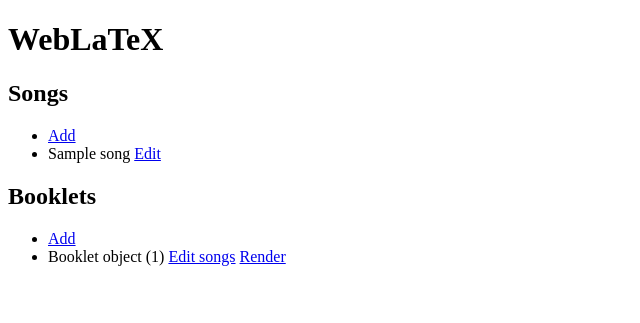
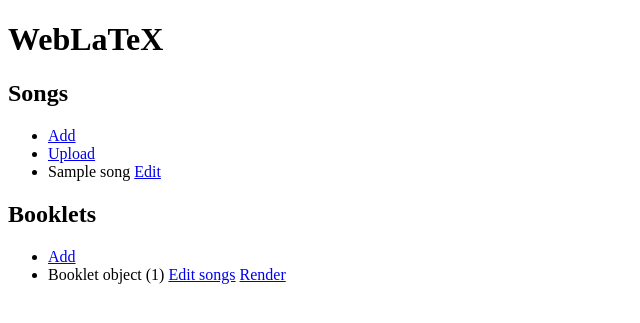
Before and after one commit to Mortal/weblatex, a Django app: page / in a window 1280 px wide. Shown: the top 323 px of the page, without its empty margins (0-640 px from the left). Run offline with Django 3.2, Linux system fonts and the light colour scheme; tables that the repository leaves empty hold one stand-in row (values such as "Sample post").

Commit message:
Add link to song upload

```diff
--- a/weblatex/templates/weblatex/front.html
+++ b/weblatex/templates/weblatex/front.html
@@ -5,6 +5,7 @@
 <h2>Songs</h2>
 <ul>
 <li><a href="{% url 'song_create' %}">Add</a></li>
+<li><a href="{% url 'song_upload' %}">Upload</a></li>
 {% for song in songs %}
 <li>{{ song }} <a href="{% url 'song_update' pk=song.pk %}">Edit</a></li>
 {% endfor %}
```
